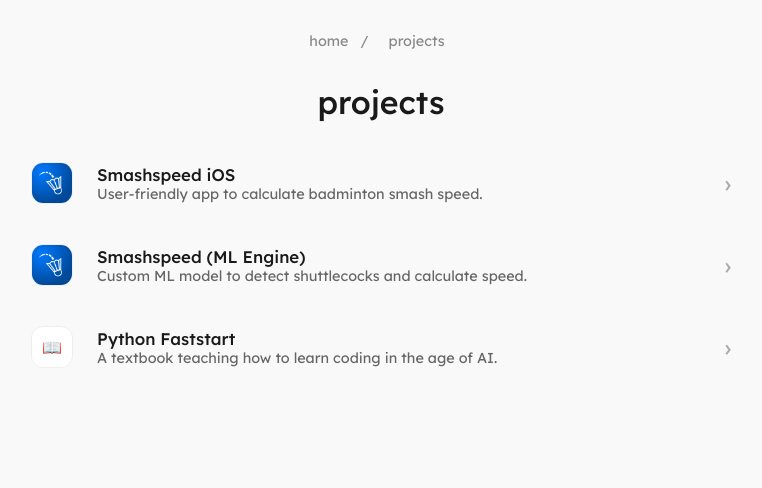
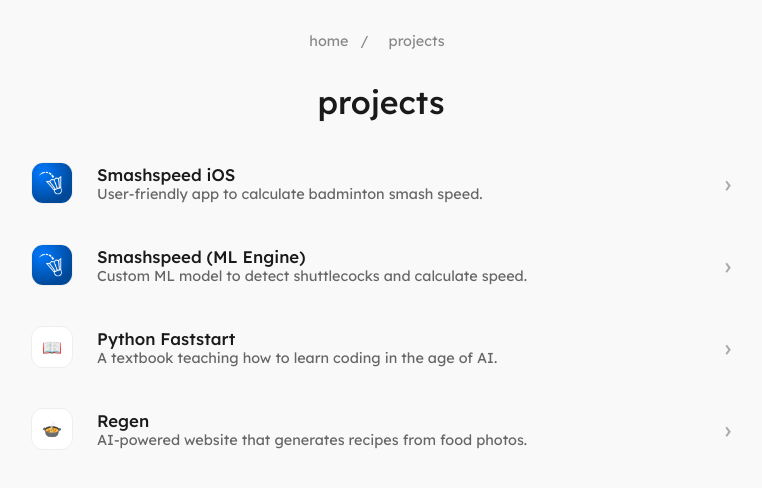
Before and after one commit to diwenne/diwenhuang, a React (Vite) app: page /projects in a window 1280 px wide. Shown: the top 488 px of the page, without its empty margins (259-1021 px from the left). Built offline with nearby package versions, Linux system fonts and the light colour scheme.

Commit message:
added regen to projects

```diff
--- a/src/pages/Projects.tsx
+++ b/src/pages/Projects.tsx
@@ -43,14 +43,14 @@
   //   description: 'A Discord bot that detects and deletes profanity using custom logic and a custom-trained AI model. It won 3rd place in a Vancouver hackathon.',
   //   tags: ['Machine Learning', 'Discord API', 'Python']
   // },
-  // {
-  //   icon: '🍲',
-  //   title: 'Regen',
-  //   subtitle: 'AI-powered website that generates recipes from food photos.',
-  //   link: '#', // Replace with your link
-  //   description: 'A website that takes in photos of food items and uses the Gemini API to generate a custom-tailored recipe. It won 2nd place in a Vancouver hackathon.',
-  //   tags: ['React', 'Gemini API']
-  // }
+  {
+    icon: '🍲',
+    title: 'Regen',
+    subtitle: 'AI-powered website that generates recipes from food photos.',
+    link: 'https://github.com/seanhuangcode/ReGen',
+    description: 'A website that takes in photos of food items and uses the Gemini API to generate a custom-tailored recipe. It won 2nd place in a Vancouver hackathon.',
+    tags: ['HTML', 'CSS', 'Gemini API']
+  }
 ];
 
 function Projects() {
```
